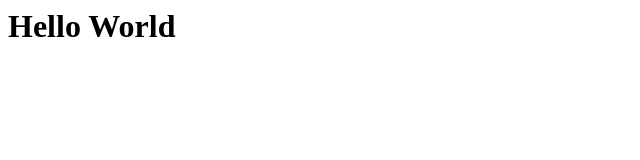
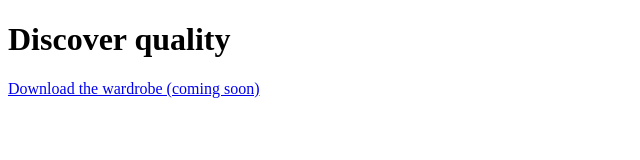
Before and after one commit to calum98/git_practice, a plain HTML site: page index.html in a window 1280 px wide. Shown: the whole page, without its empty margins (0-640 px from the left). Drawn offline with Linux system fonts and the light colour scheme.

Commit message:
added html

```diff
--- a/index.html
+++ b/index.html
@@ -1,9 +1,15 @@
-<html>
+<!DOCTYPE html>
+<html lang="en">
   <head>
-    <title>Hello World</title>
+    <meta charset="UTF-8">
+    <meta name="viewport" content="width=device-width, initial-scale=1.0">
+    <meta http-equiv="X-UA-Compatible" content="ie=edge">
+    <title>Cicada Wardrobe</title>
+    <link rel="stylesheet" type="text/css" href="resources/CSS/style.css">
   </head>
+<body>
+<h1>Discover quality</h1>
+<p><a href="#">Download the wardrobe (coming soon)</a></p>
 
-  <body>
-    <h1>Hello World</h1>
-  </body>
+</body>
 </html>
```
